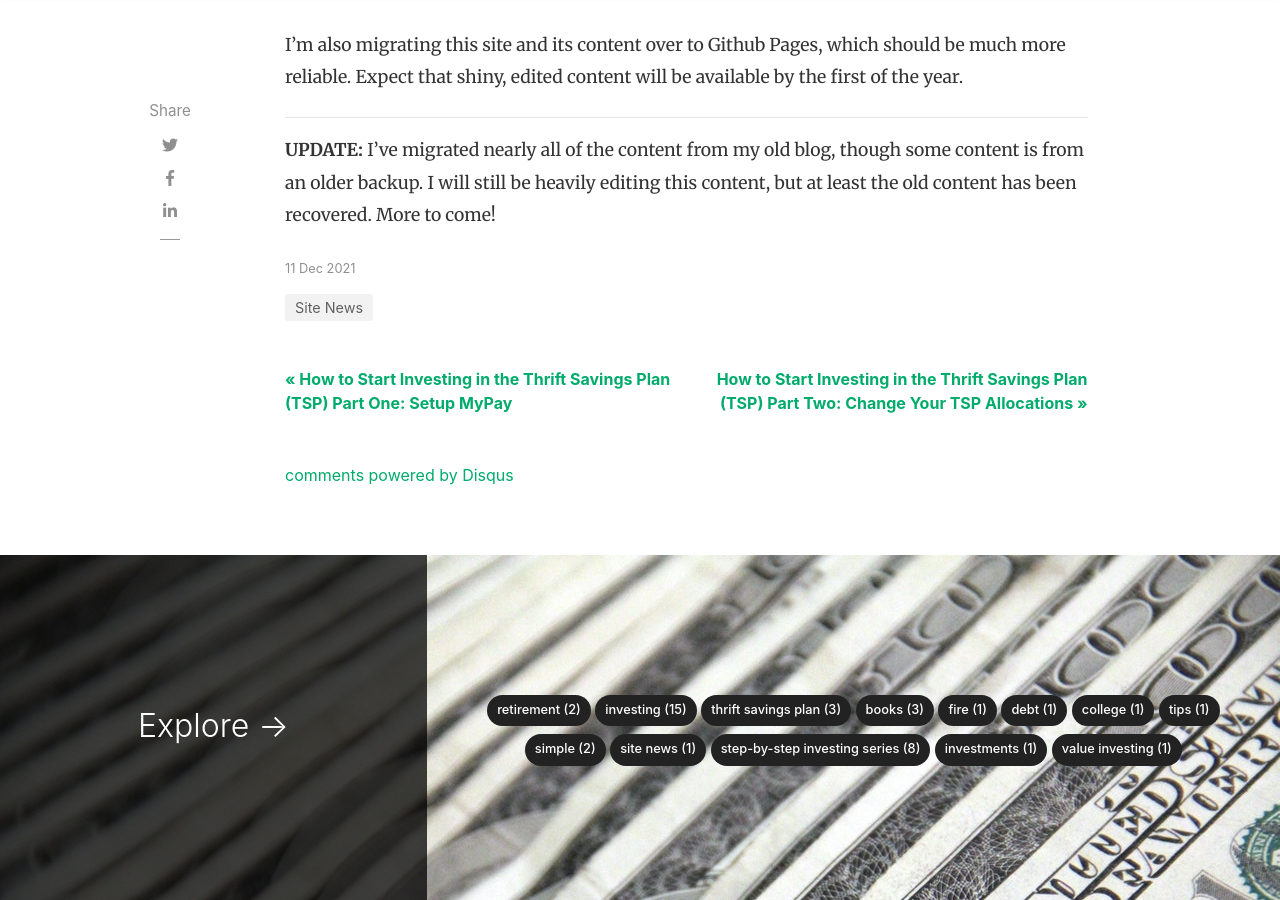
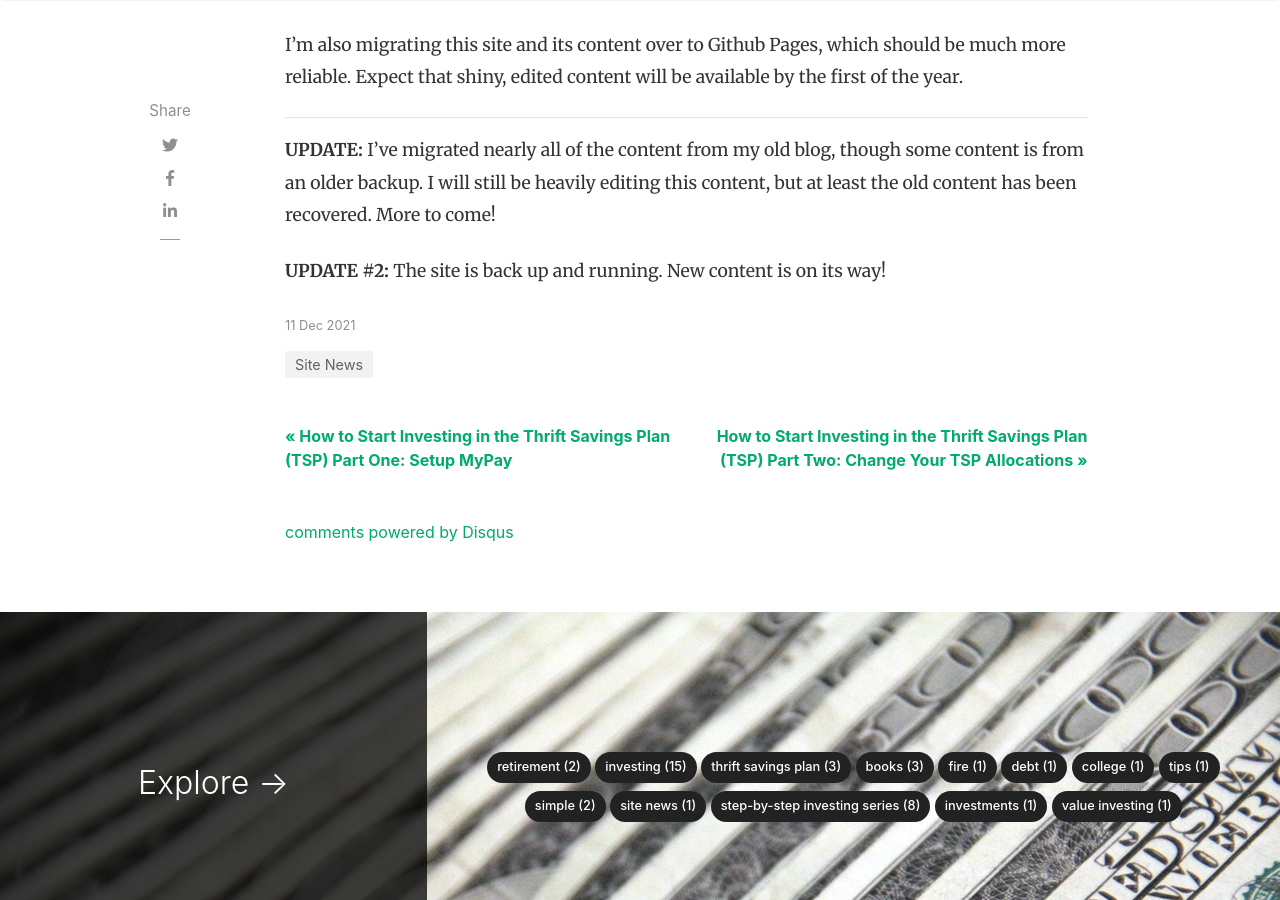
Before and after one commit to militaryinvestor/militaryinvestor.github.io, a Jekyll site: the page built from _posts/2021-12-11-New-Beginnings.md, in a window 1280 px wide and 900 px high, scrolled down 1256 px. Built offline with Jekyll 4.4.1, drawn with Linux system fonts in a browser that asks for light colours; nearby versions of some CDN libraries; comment, search, counter and statistics services are not loaded.

Commit message:
Update 2021-12-11-New-Beginnings.md

```diff
--- a/_posts/2021-12-11-New-Beginnings.md
+++ b/_posts/2021-12-11-New-Beginnings.md
@@ -17,3 +17,5 @@ I'm also migrating this site and its content over to Github Pages, which should
 -------
 
 **UPDATE:** I've migrated nearly all of the content from my old blog, though some content is from an older backup.  I will still be heavily editing this content, but at least the old content has been recovered.  More to come!
+
+**UPDATE #2:** The site is back up and running.  New content is on its way!
```
